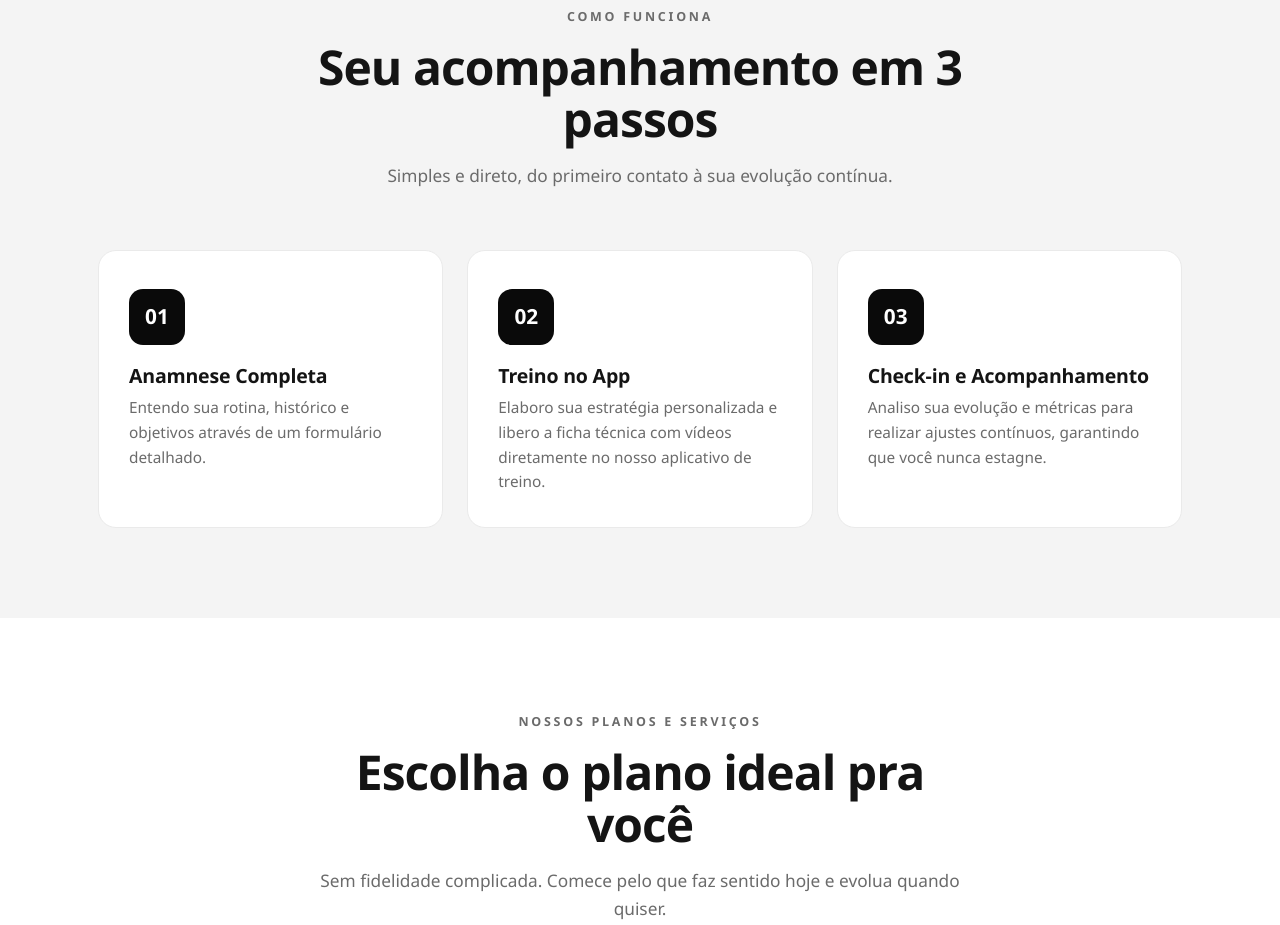
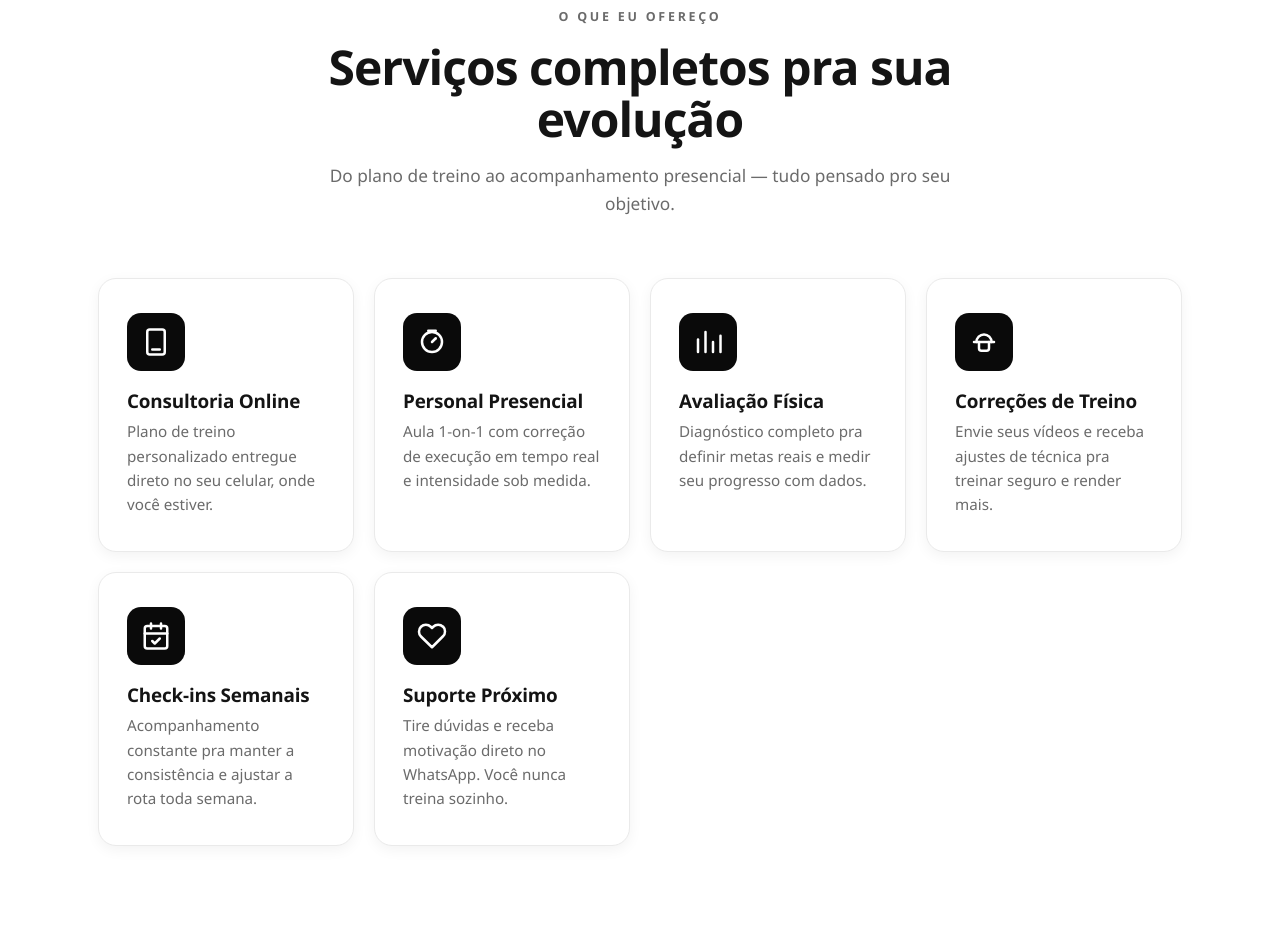
Before and after one commit to mrguerreiro/mateus-aguiar-personal, a plain HTML site: page index.html in a window 1280 px wide. Shown: the part 1124-2049 px from the top of the page. Drawn offline with Linux system fonts and the light colour scheme.

Commit message:
Restaura seção "O que eu ofereço" antes de "Como Funciona"
- Retorna a seção de serviços (6 cards) mantida junto com "Como Funciona"
- Serviços em fundo branco (cards com sombra) e passos em cinza, alternando
- Recoloca "Serviços" no menu e no rodapé

Co-Authored-By: Claude Opus 4.8 <noreply@anthropic.com>

```diff
--- a/index.html
+++ b/index.html
@@ -140,6 +140,23 @@
   .sec-head{text-align:center;max-width:680px;margin:0 auto 60px}
   .sec-head h2{font-size:clamp(2rem,4.4vw,3rem);margin-bottom:16px}
   .sec-head p{color:var(--gray);font-size:1.08rem}
+
+  /* ---------- Services (O que eu ofereço) ---------- */
+  #servicos{background:#fff}
+  .svc-grid{display:grid;grid-template-columns:repeat(auto-fit,minmax(230px,1fr));gap:20px}
+  .svc-card{
+    background:#fff;border:1px solid var(--gray-light);border-radius:18px;padding:34px 28px;
+    box-shadow:0 4px 14px rgba(0,0,0,.05);
+    transition:transform .2s ease, box-shadow .2s ease, border-color .2s;
+  }
+  .svc-card:hover{transform:translateY(-6px);box-shadow:0 20px 44px rgba(0,0,0,.09);border-color:#000}
+  .svc-ic{
+    width:58px;height:58px;border-radius:14px;background:var(--black);
+    display:flex;align-items:center;justify-content:center;margin-bottom:20px;
+  }
+  .svc-ic svg{width:30px;height:30px;stroke:#fff;fill:none;stroke-width:2;stroke-linecap:round;stroke-linejoin:round}
+  .svc-card h3{font-size:1.18rem;margin-bottom:8px;letter-spacing:-.01em}
+  .svc-card p{font-size:.95rem;color:var(--gray)}
 
   /* ---------- Como Funciona (passos) ---------- */
   #como-funciona{background:var(--gray-soft)}
@@ -331,6 +348,7 @@
       <span class="logo-circle"><img src="assets/logo.jpeg" alt="Mateus Aguiar — Personal / Consultoria"></span>
     </a>
     <nav class="nav-links" id="navLinks" aria-label="Navegação principal">
+      <a href="#servicos">Serviços</a>
       <a href="#como-funciona">Como Funciona</a>
       <a href="#planos">Planos</a>
       <a href="#sobre">Sobre</a>
@@ -371,6 +389,49 @@
     <div class="photo-placeholder" id="heroPh">
       <svg viewBox="0 0 100 100" aria-hidden="true"><use href="#lifter"/></svg>
       <small>Adicione a foto do Mateus em <b>assets/mateus.jpg</b></small>
+    </div>
+  </div>
+</section>
+
+<!-- ============ SERVIÇOS ============ -->
+<section id="servicos">
+  <div class="wrap">
+    <div class="sec-head reveal">
+      <span class="eyebrow">O que eu ofereço</span>
+      <h2>Serviços completos pra sua evolução</h2>
+      <p>Do plano de treino ao acompanhamento presencial — tudo pensado pro seu objetivo.</p>
+    </div>
+    <div class="svc-grid">
+      <div class="svc-card reveal">
+        <div class="svc-ic"><svg viewBox="0 0 24 24"><rect x="5" y="2" width="14" height="20" rx="2"/><line x1="9" y1="18" x2="15" y2="18"/></svg></div>
+        <h3>Consultoria Online</h3>
+        <p>Plano de treino personalizado entregue direto no seu celular, onde você estiver.</p>
+      </div>
+      <div class="svc-card reveal">
+        <div class="svc-ic"><svg viewBox="0 0 24 24"><circle cx="12" cy="12" r="8"/><path d="M12 12l3-3"/><path d="M9 3h6"/></svg></div>
+        <h3>Personal Presencial</h3>
+        <p>Aula 1-on-1 com correção de execução em tempo real e intensidade sob medida.</p>
+      </div>
+      <div class="svc-card reveal">
+        <div class="svc-ic"><svg viewBox="0 0 24 24"><path d="M4 20V10"/><path d="M10 20V4"/><path d="M16 20v-8"/><path d="M22 20V7"/></svg></div>
+        <h3>Avaliação Física</h3>
+        <p>Diagnóstico completo pra definir metas reais e medir seu progresso com dados.</p>
+      </div>
+      <div class="svc-card reveal">
+        <div class="svc-ic"><svg viewBox="0 0 24 24"><path d="M6 12a6 6 0 0 1 12 0"/><path d="M4 12h16"/><path d="M8 12v5a2 2 0 0 0 2 2h4a2 2 0 0 0 2-2v-5"/></svg></div>
+        <h3>Correções de Treino</h3>
+        <p>Envie seus vídeos e receba ajustes de técnica pra treinar seguro e render mais.</p>
+      </div>
+      <div class="svc-card reveal">
+        <div class="svc-ic"><svg viewBox="0 0 24 24"><rect x="3" y="4" width="18" height="18" rx="2"/><path d="M3 10h18"/><path d="M8 2v4M16 2v4"/><path d="M9 16l2 2 4-4"/></svg></div>
+        <h3>Check-ins Semanais</h3>
+        <p>Acompanhamento constante pra manter a consistência e ajustar a rota toda semana.</p>
+      </div>
+      <div class="svc-card reveal">
+        <div class="svc-ic"><svg viewBox="0 0 24 24"><path d="M20.8 4.6a5.5 5.5 0 0 0-7.8 0L12 5.6l-1-1a5.5 5.5 0 1 0-7.8 7.8l1 1L12 21l7.8-7.8 1-1a5.5 5.5 0 0 0 0-7.8z"/></svg></div>
+        <h3>Suporte Próximo</h3>
+        <p>Tire dúvidas e receba motivação direto no WhatsApp. Você nunca treina sozinho.</p>
+      </div>
     </div>
   </div>
 </section>
@@ -524,6 +585,7 @@ Seja para emagrecer, ganhar massa muscular ou melhorar sua qualidade de vida, es
       <span class="logo-circle sm"><img src="assets/logo.jpeg" alt="Mateus Aguiar — Personal / Consultoria"></span>
     </a>
     <div class="foot-links">
+      <a href="#servicos">Serviços</a>
       <a href="#como-funciona">Como Funciona</a>
       <a href="#planos">Planos</a>
       <a href="#sobre">Sobre</a>
```
